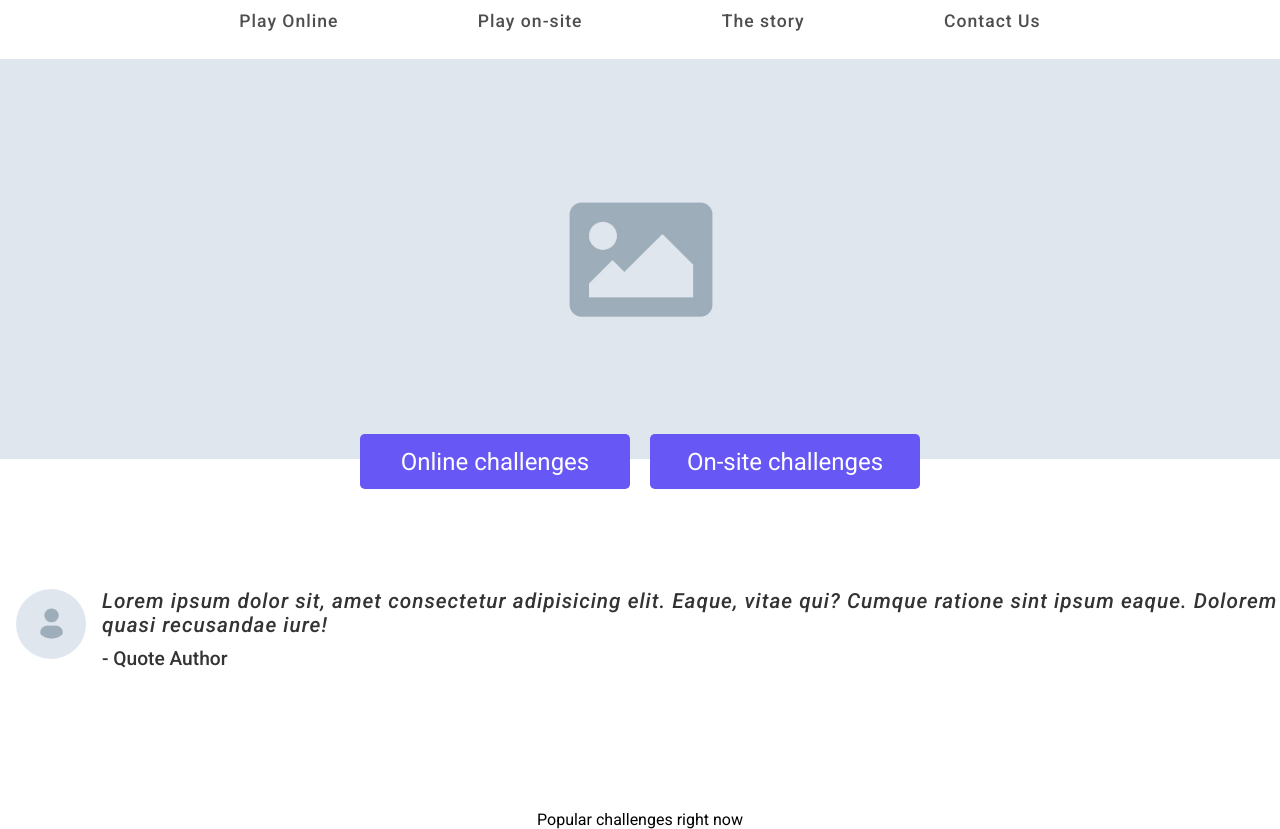
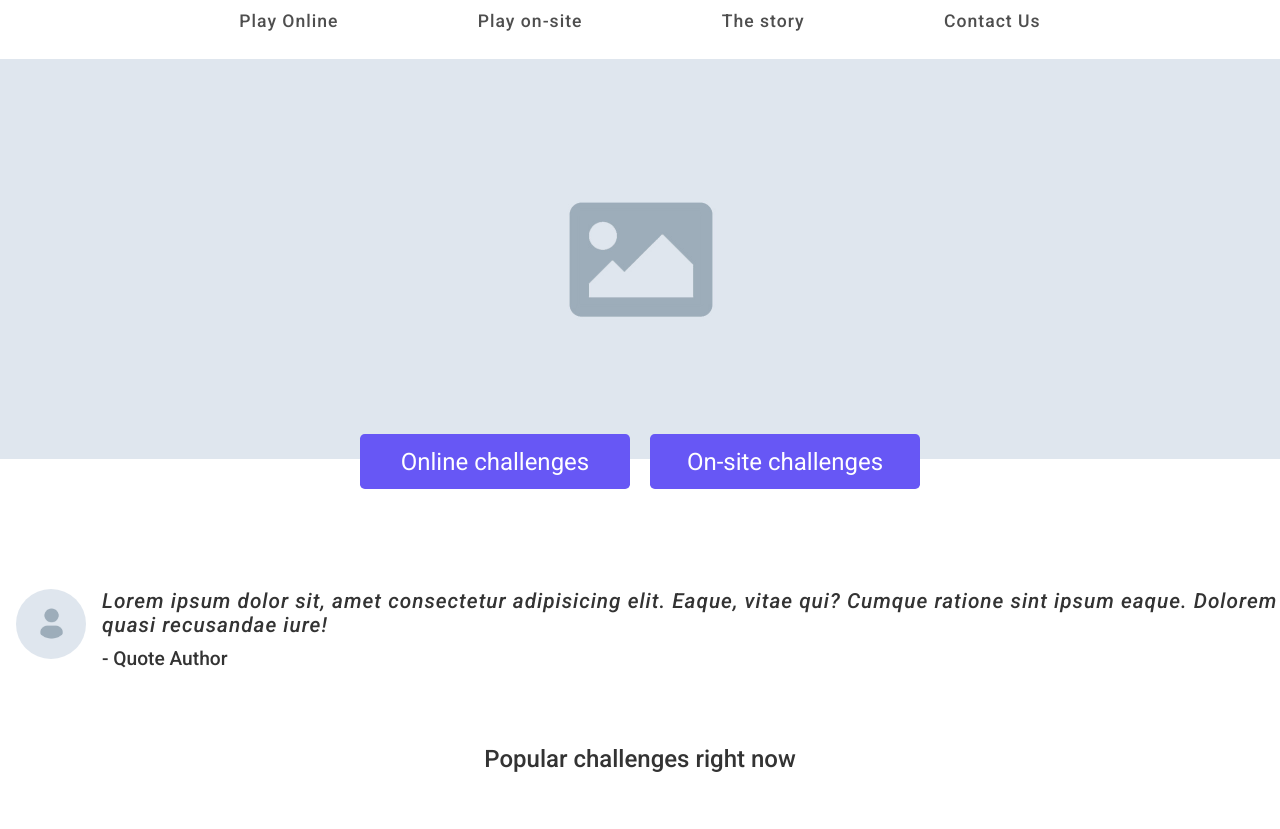
Before and after one commit to christerresin/esc, a website: page index.html in a window 1280 px wide. Shown: the part 117-946 px from the top of the page. After the commit the page ends 890 px from the top, so only its background shows below. Drawn offline with Linux system fonts and the light colour scheme.

Commit message:
add header section element, layout and design

```diff
--- a/index.html
+++ b/index.html
@@ -31,6 +31,7 @@
     </main>
 
     <div class="divider"></div>
+    <div class="divider"></div>
 
     <div class="quote">
         <div class="quote-left"><div class="quote-img"></div></div>
--- a/src/styles.scss
+++ b/src/styles.scss
@@ -231,7 +231,7 @@ body {
 
 .divider {
   grid-column: span 12;
-  height: 130px;
+  height: 65px;
 }
 
 .quote {
@@ -277,4 +277,10 @@ body {
 .header {
   grid-column: span 12;
   text-align: center;
+
+  .header-content {
+    font-size: 1.5rem;
+    font-weight: 500;
+    color: $primaryFontColor;
+  }
 }
```
Also changed, not shown: styles.css, 1 other file.
